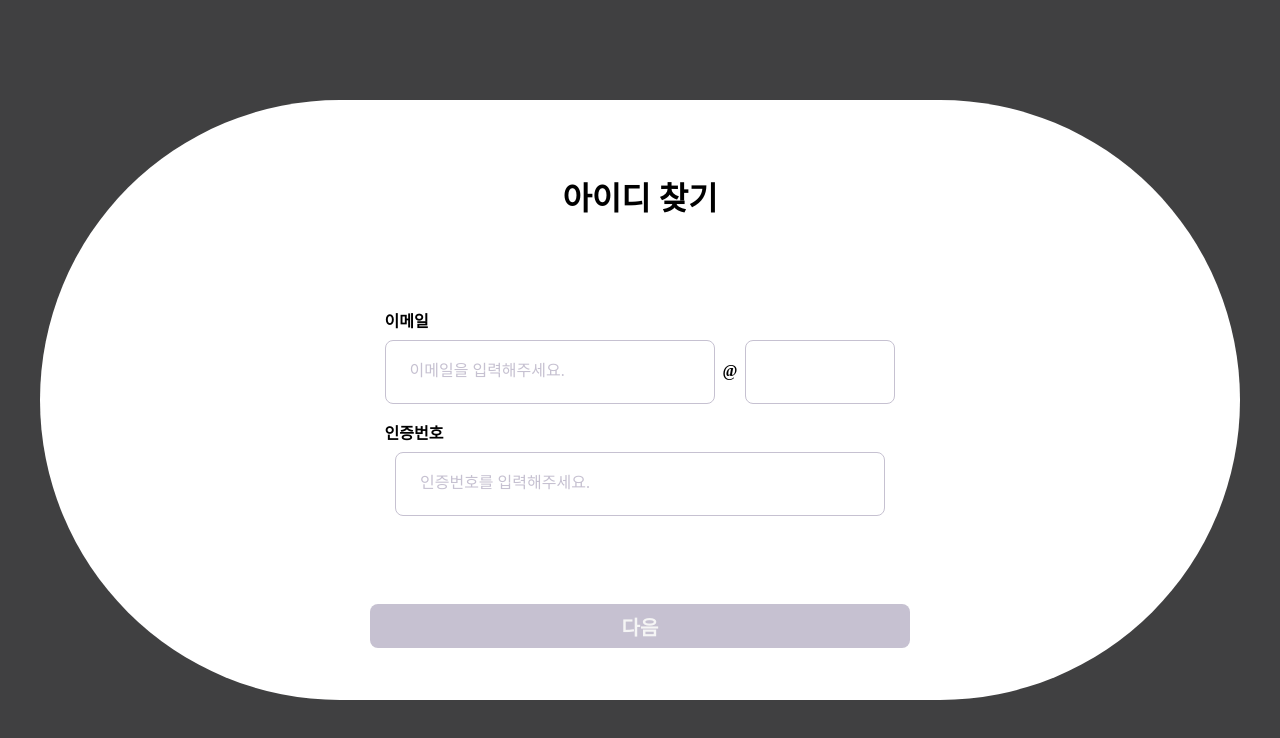
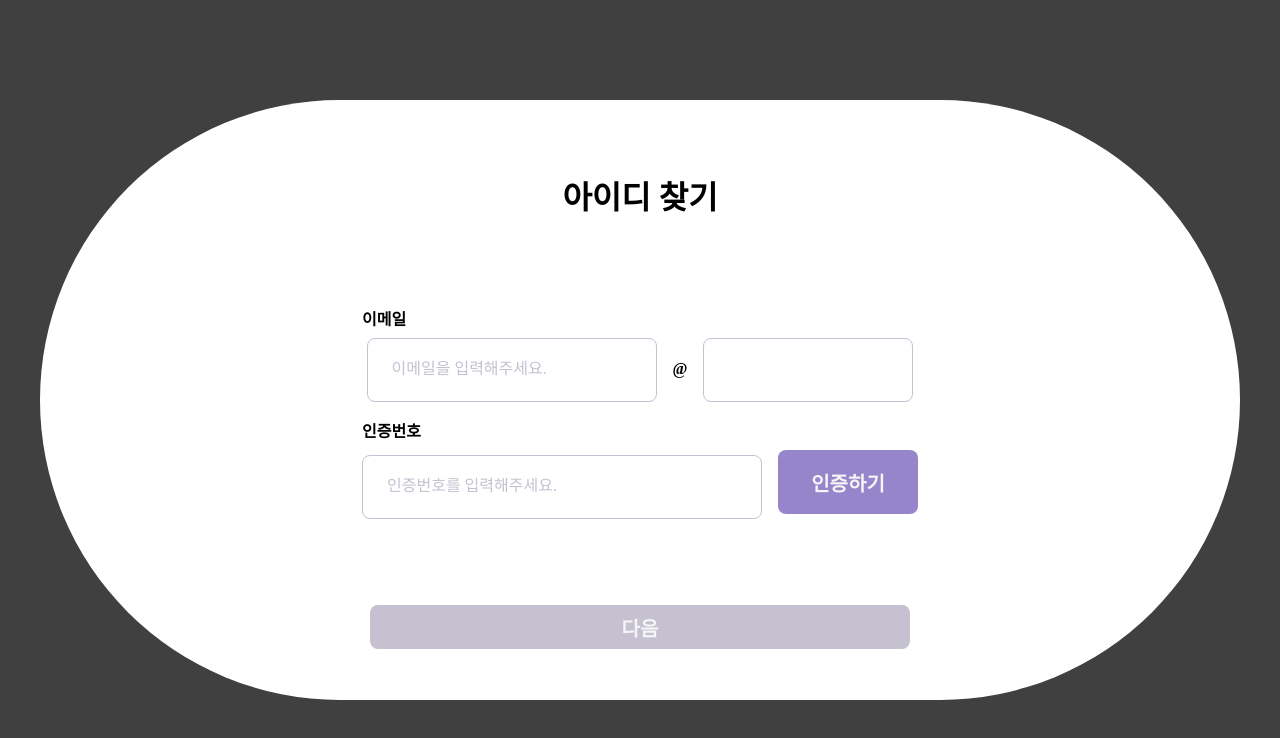
Before and after one commit to ruraeru/equipment-management-react, a React (Create React App) app: page /user/findId in a window 1280 px wide. Shown: the top 738 px of the page. Built offline with nearby package versions, Linux system fonts and the light colour scheme; a web font is replaced by a local one.

Commit message:
feat: 아이디 찾기 페이지

```diff
--- a/src/components/user/findID/FindID.js
+++ b/src/components/user/findID/FindID.js
@@ -1,12 +1,27 @@
+import axios from "axios";
+// import { authEmail } from "hooks/authEmail";
+import { useEffect } from "react";
 import { useState } from "react";
+import { useNavigate } from "react-router-dom";
 import "../signUp/SignUp.scss";
 
 export default function FindID() {
+    const authEmail = async (user_email, setAuth) => {
+        console.log(user_email)
+        await axios.get(`${process.env.REACT_APP_DOMAIN}/email/authEmail/${user_email}`)
+            .then((res) => {
+                console.log(res);
+            })
+    }
+    const navigate = useNavigate();
     const [input, setInput] = useState({
         "email": "",
         "atEmail": "",
         "authNumber": ""
     });
+    const [auth, setAuth] = useState();
+
+    const [userInfo, setUserInfo] = useState();
 
     const onChange = (e) => {
         const { name, value } = e.target;
@@ -15,42 +30,97 @@ export default function FindID() {
             [name]: value
         });
     }
+
+    const onFindID = async () => {
+        const { email: domain, atEmail } = input;
+        console.log(input);
+        const email = `${domain}@${atEmail}`;
+        await axios.get(`${process.env.REACT_APP_DOMAIN}/user/findId`, {
+            params: {
+                user_email: email
+            }
+        }).then((res) => {
+            console.log(res.data.result);
+            if (res.data.suc) {
+                setUserInfo(res.data.result);
+            }
+        })
+    }
+
     return (
         <div id="loginWrap">
             <div id="center">
+                {!userInfo ?
+                    <>
                         <h1>아이디 찾기</h1>
                         <div id="id-email">
                             <div id="email">
                                 <p>이메일</p>
                                 <input
+                                    style={{
+                                        width: "240px",
+                                        marginRight: "16px"
+                                    }}
                                     name="email"
                                     value={input.email}
                                     onChange={onChange}
                                     placeholder="이메일을 입력해주세요."
-                        />&nbsp; @ &nbsp;
-                        <input id="input-select-atEmail" />
-                        {/* <select onChange={onChange} value={input.atEmail} name="atEmail">
-                            <option>gmail.com</option>
-                            <option>mjc.ac.kr</option>
-                            <option>daum.net</option>
-                            <option>naver.com</option>
-                        </select> */}
+                                />@
+                                <input
+                                    style={{
+                                        width: "160px",
+                                        marginLeft: "16px"
+                                    }}
+                                    id="input-select-atEmail"
+                                    name="atEmail"
+                                    value={input.atEmail}
+                                    onChange={onChange}
+                                />
                             </div>
-                    <div>
+                            <div id="id">
                                 <p>인증번호</p>
                                 <input
+                                    style={{
+                                        width: "350px",
+                                        marginRight: "16px"
+                                    }}
                                     name="authNumber"
                                     onChange={onChange}
                                     value={input.authNumber}
                                     placeholder="인증번호를 입력해주세요."
                                 />
+                                <button
+                                    id="emailAuth"
+                                    onClick={() => {
+                                        console.log(`${input.email}@${input.atEmail}`);
+                                        authEmail(`${input.email}@${input.atEmail}`);
+                                    }}>
+                                    인증하기</button>
                             </div>
                         </div>
                         <button
+                            onClick={onFindID}
                             className={(input.authNumber && (input.email && input.atEmail)) ? "activeLoginBtn" : ""}
                             disabled={!(input.authNumber && (input.email && input.atEmail))}>
                             다음
                         </button>
+                    </>
+                    :
+                    <div id="ID-View">
+                        <h1>아이디 찾기</h1>
+                        <div>
+                            <p>
+                                <span>{userInfo?.user_name}</span> 님의 아이디는
+                            </p>
+                            <p>
+                                <span>{userInfo?.user_id}</span> 입니다.
+                            </p>
+                        </div>
+                        <button onClick={() => navigate("/")} className="activeLoginBtn" style={{
+                            width: "540px"
+                        }}>로그인 페이지 가기</button>
+                    </div>
+                }
             </div>
         </div>
     )
```
Lines whose indentation alone changed are shown as unchanged.
